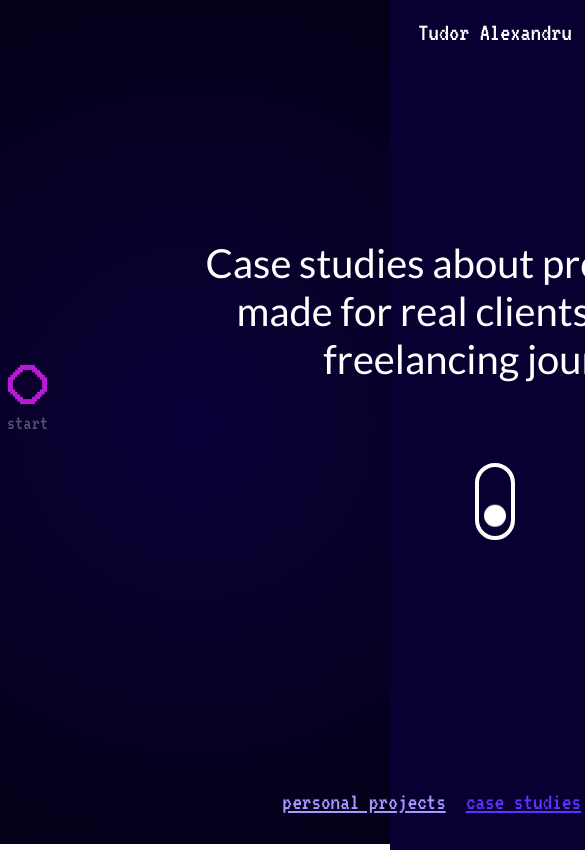
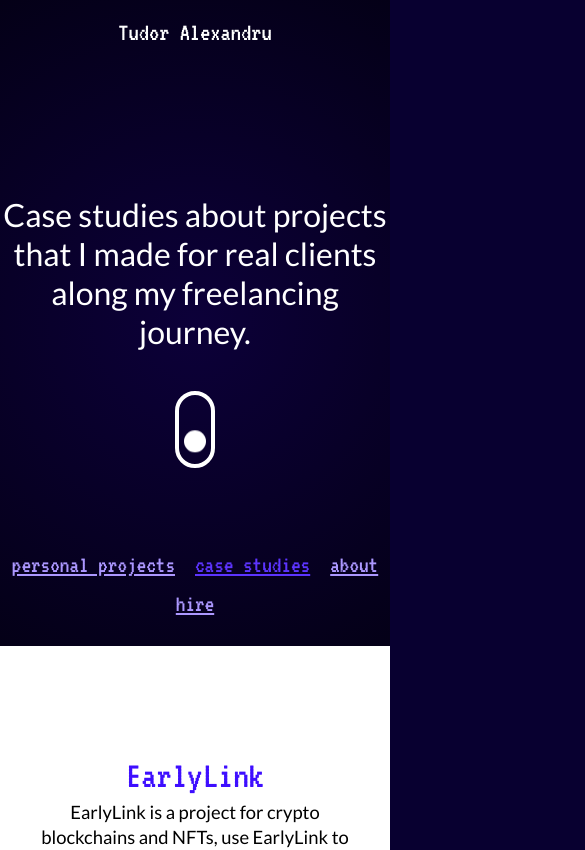
Before and after one commit to tudorale/portfolio-concept, a Next.js app: page /case-studies in a window 390 px wide. Shown: the top 850 px of the page, 585 px wide, since content can reach past the window. Built offline with nearby package versions, Linux system fonts and the light colour scheme.

Commit message:
case studies responsiveness

```diff
--- a/styles/Cases.module.scss
+++ b/styles/Cases.module.scss
@@ -86,18 +86,47 @@
 
 
 @media only screen and (max-width: 950px){
+    .studies{
+        height: auto;
+    }
     .middle{
         font-size: 3rem;
+        margin-top: 0px;
+        margin-bottom: 70px;
         div:nth-child(2)::after{
             margin-top: 19px;
+        }
+        .text{
+            width: fit-content;
+        }
+        .round, .cube{
+            display: none;
+        }
+    }
+
+    .scroll{
+        margin-top: 40px;
+    }
+
+}
+
+
+@media only screen and (max-width: 650px){
+    .middle{
+        .text{
+            font-size: 2rem;
+            padding: 0px;
+            width: 100%;
         }
     }
 }
 
-@media only screen and (max-width: 810px){
+@media only screen and (max-width: 370px){
     .middle{
-        div:nth-child(2){
-            margin: 0 50px;
+        .text{
+            font-size: 1.6rem !important;
+            padding: 0px;
+            width: 100%;
         }
     }
 }
```
